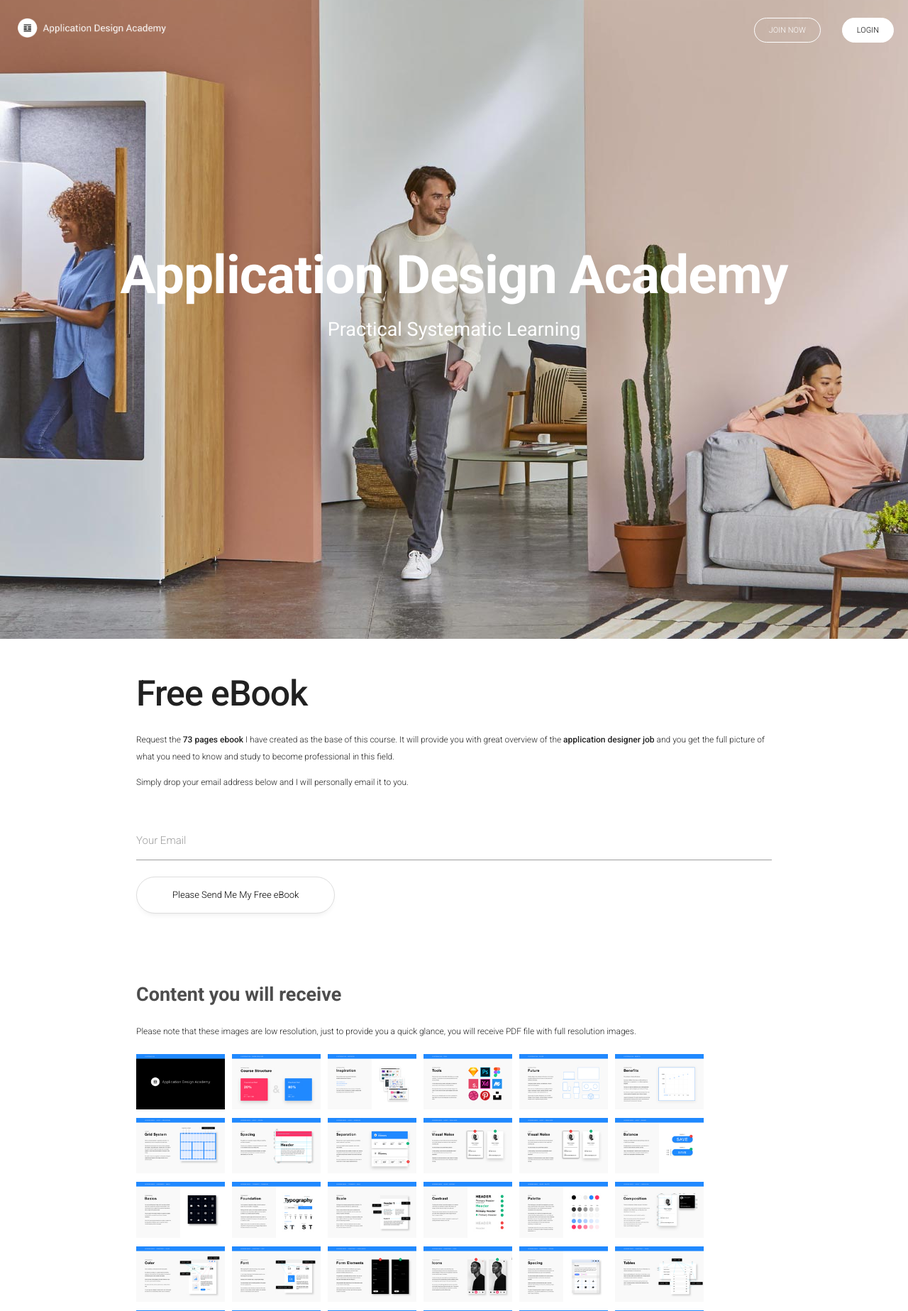
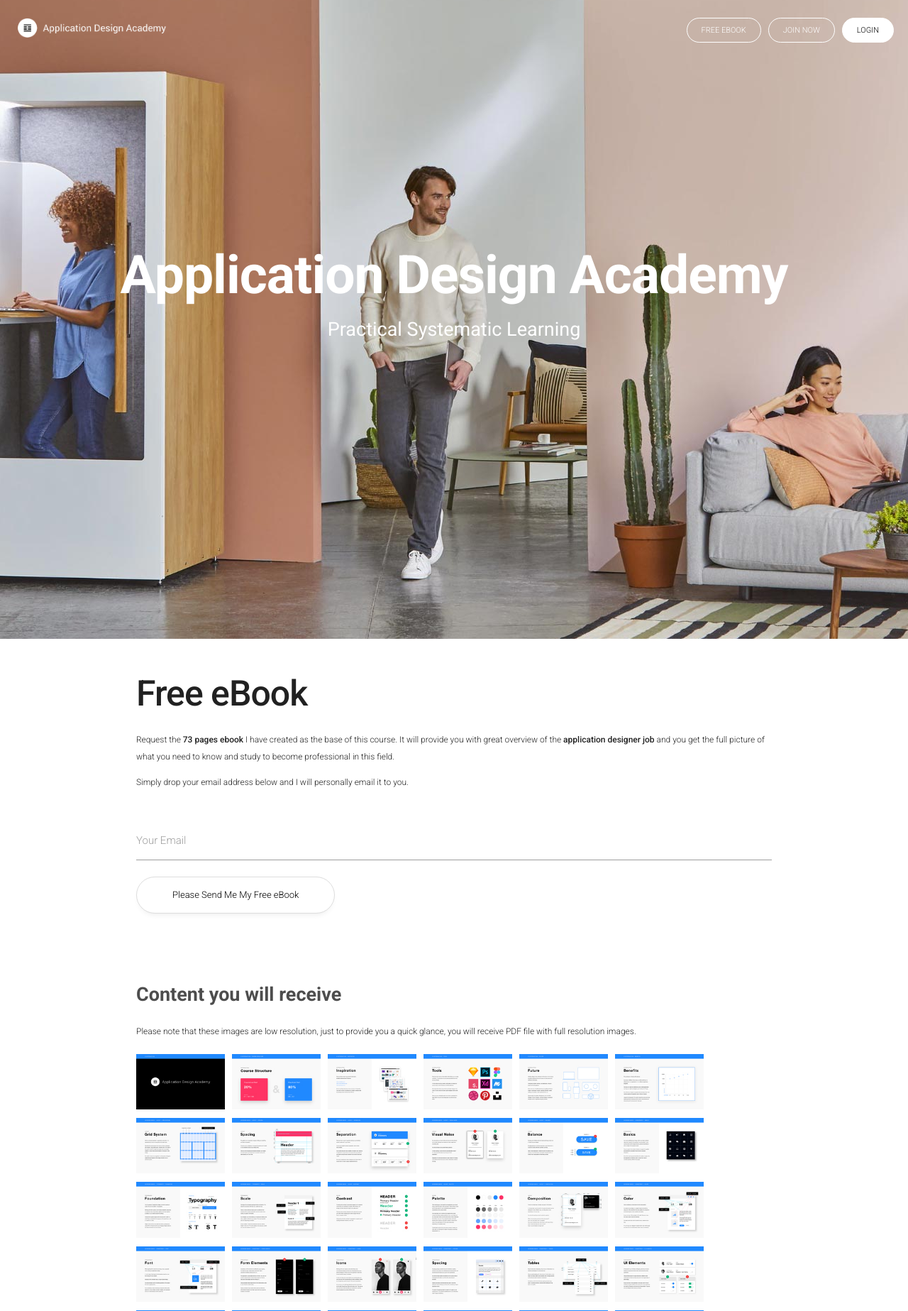
Before and after one commit to lewro/ada, a Django app: page /ebook/ in a window 1280 px wide. Shown: the top 1847 px of the page at 71% size. Run offline with Django 3.2, Linux system fonts and the light colour scheme; some libraries are stand-ins or nearby versions.

Commit message:
Fixing stuff around ebook

```diff
--- a/appdesigner/course/static/css/stranger.css
+++ b/appdesigner/course/static/css/stranger.css
@@ -34,7 +34,7 @@ img:hover {
 .top a {
   float: right;
   display: block;
-  margin: 25px 10px;
+  margin: 25px 0px;
   padding: 10px 20px;
   color: #fff;
 }
@@ -44,7 +44,7 @@ img:hover {
   border: 1px solid #fff;
   background: #fff;
   color: #000;
-  margin-right: 20px;
+  margin-right: 10px;
   border-radius: 100px;
   text-transform: uppercase;
   font-size: 11px;
@@ -53,6 +53,9 @@ img:hover {
 .top a.join {
   background: none;
   color: #fff;
+}
+.top a.login {
+  margin-right: 20px;
 }
 
 .top a.join:hover,
--- a/appdesigner/course/templates/course/ebook.html
+++ b/appdesigner/course/templates/course/ebook.html
@@ -18,7 +18,7 @@
       <form action="/course/send_ebook/" method="post">
         {% csrf_token %}
         <div class="input-field wr">
-          <input type="email" name="email" id="email" >
+          <input type="email" name="email" id="email" required>
           <label for="email">Your Email</label>
         </div>
         <div class="wr">
@@ -39,7 +39,6 @@
         <li><img src="{{ MEDIA_URL }}07.jpg"/></li>
         <li><img src="{{ MEDIA_URL }}08.jpg"/></li>
         <li><img src="{{ MEDIA_URL }}09.jpg"/></li>
-        <li><img src="{{ MEDIA_URL }}10.jpg"/></li>
 
         <li><img src="{{ MEDIA_URL }}10.jpg"/></li>
         <li><img src="{{ MEDIA_URL }}11.jpg"/></li>
--- a/appdesigner/course/templates/course/partials/hero.html
+++ b/appdesigner/course/templates/course/partials/hero.html
@@ -7,6 +7,7 @@
       {% else %}
         <a class="login" href="/accounts/login">Login</a>
         <a class="join" href="/accounts/signup">Join now</a>
+        <a class="join" href="/ebook">Free eBook</a>
       {% endif %}
 
     </div>
--- a/appdesigner/course/templates/course/send_ebook.html
+++ b/appdesigner/course/templates/course/send_ebook.html
@@ -4,7 +4,7 @@
 
 <div class="content ebook_sent">
   <i class="fas fa-thumbs-up"></i>
-  <h1>Congratulation!</h1>
+  <h1>Congratulations!</h1>
   <p>I have received your email and will send you your ebook asap.</p>
 </div>
 
--- a/appdesigner/course/views.py
+++ b/appdesigner/course/views.py
@@ -45,7 +45,7 @@ def send_ebook(request):
 
   subject     = "eBook Request"
   email       = request.POST['email']
-  message     = "Email:" + email
+  message     = email
 
   from_email  = settings.EMAIL_HOST_USER
   password    = settings.EMAIL_HOST_PASSWORD
```
Also changed, not shown: appdesigner/db.sqlite3.
